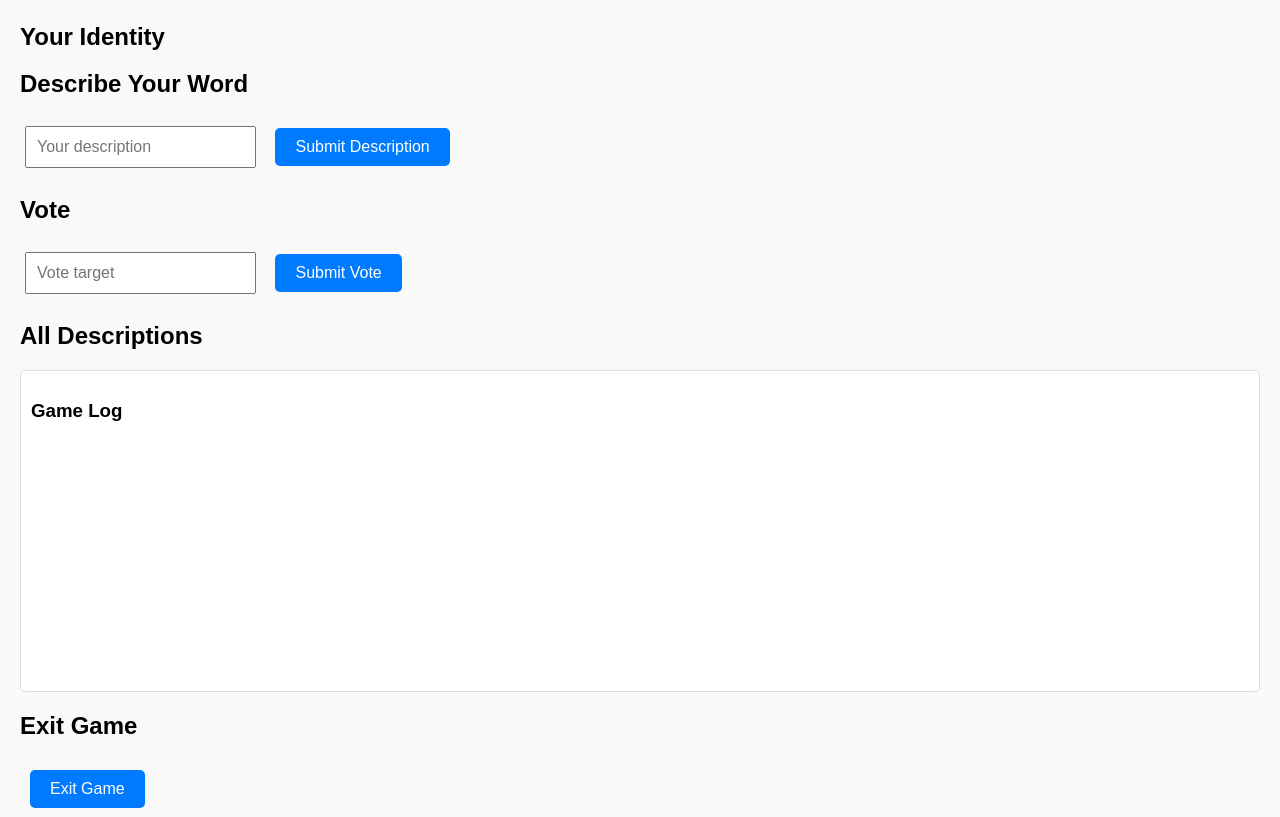
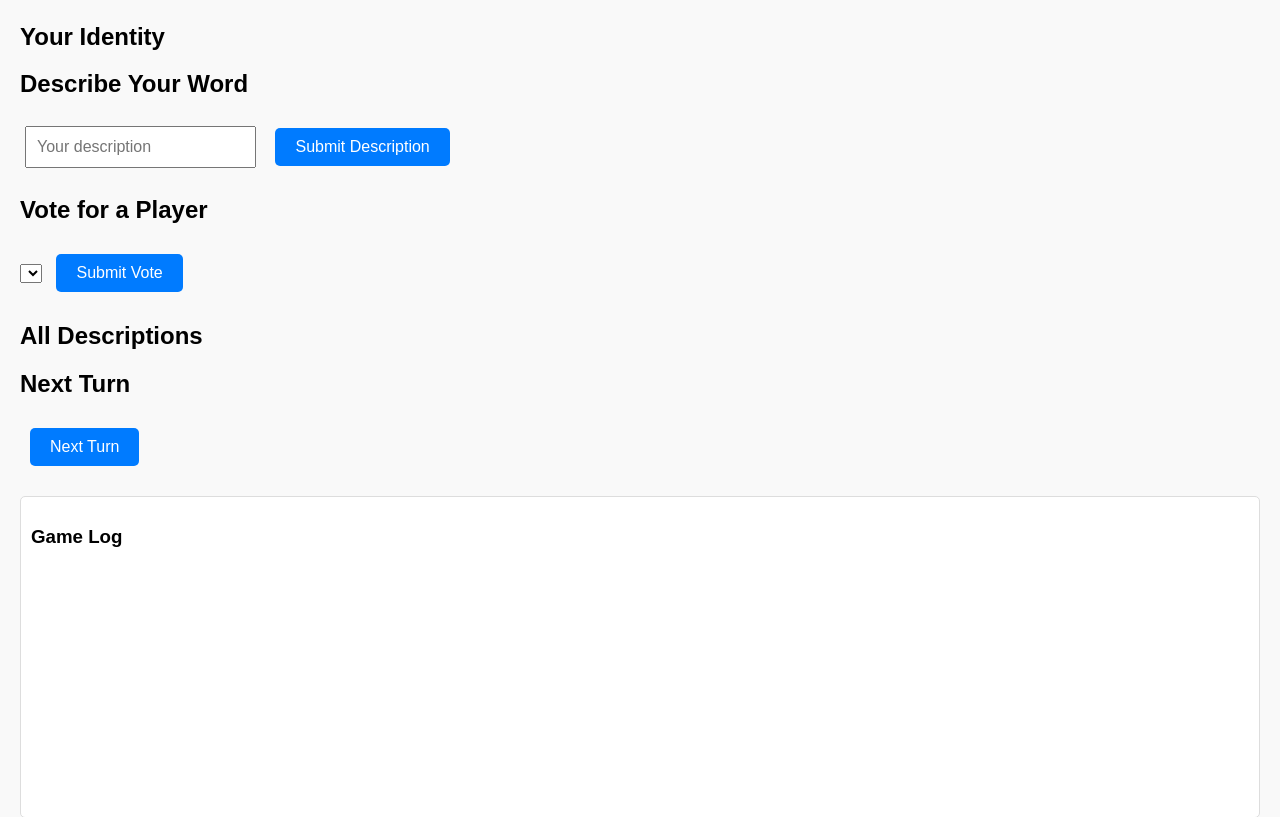
Before and after one commit to Mirrorigin/BoardGAIT, a Flask app: page / in a window 1280 px wide. Shown: the part 309-1126 px from the top of the page. Run offline with Flask 3, Linux system fonts and the light colour scheme; lists and menus that the app fills with data are empty.

Commit message:
Voting mechanism

```diff
--- a/app.py
+++ b/app.py
@@ -1,8 +1,9 @@
 # Routing and service startup
 
+import random
 from flask import Flask, jsonify, request, render_template
 from game.state import game_state, initialize_game, reset_game_state
-from game.logic import handle_describe, handle_vote, handle_eliminate
+# from game.logic import handle_describe, handle_vote, handle_eliminate
 
 app = Flask(__name__)
 
@@ -83,12 +84,32 @@ def describe():
 @app.route('/vote', methods=['POST'])
 def vote():
     data = request.json
-    voter = data.get("voter")
+    voter = data.get("voter")   #
     target = data.get("target")
+
+    # Player Vote
     if target in game_state["votes"]:
         game_state["votes"][target] += 1
-        return jsonify({"message": f"{voter} voted for {target}.", "votes": game_state["votes"]})
-    return jsonify({"error": "Invalid vote target."})
+    else:
+        return jsonify({"error": "Invalid vote target."})
+
+    # Automatically collect descriptions and trigger AI voting
+    active_players = [player for player in game_state["players"] if player not in game_state["eliminated"]]
+    descriptions = game_state["descriptions"]
+    ai_votes = {}  # Store the voting results of each AI player
+
+    # 投票还有个逻辑就是很显然大家不会投给自己！
+    for ai_player in [p for p in active_players if p.startswith("Agent")]:
+        ai_vote = random.choice(active_players)  # AI randomly votes targets
+        game_state["votes"][ai_vote] += 1  # Updated AI voting results
+        ai_votes[ai_player] = ai_vote  # Store AI voting records
+
+    return jsonify({
+        "message": f"{voter} voted for {target}. AI players also voted.",
+        "votes": game_state["votes"],
+        "ai_votes": ai_votes,
+        "descriptions": descriptions
+    })
 
 @app.route('/eliminate', methods=['POST'])
 def eliminate():
@@ -113,6 +134,31 @@ def eliminate():
         "winner": game_state["winner"]
     })
 
+@app.route('/next_turn', methods=['POST'])
+def next_turn():
+    # Increments the current turn
+    game_state["current_turn"] += 1
+
+    # Clear the data of previous round
+    game_state["descriptions"] = {player: None for player in game_state["players"] if player not in game_state["eliminated"]}
+    game_state["votes"] = {player: 0 for player in game_state["players"] if player not in game_state["eliminated"]}
+
+    # Check if there is only 1 player or the game is over
+    active_players = [player for player in game_state["players"] if player not in game_state["eliminated"]]
+    if len(active_players) <= 1 or game_state["game_over"]:
+        return jsonify({
+            "message": "Game over. No further turns.",
+            "game_over": True,
+            "winner": game_state["winner"]
+        })
+
+    return jsonify({
+        "message": "Next turn started.",
+        "active_players": active_players,
+        "descriptions": game_state["descriptions"],
+        "votes": game_state["votes"]
+    })
+
 @app.route('/exit_game', methods=['POST'])
 def exit_game():
     reset_game_state()
--- a/game/logic.py
+++ b/game/logic.py
@@ -1,4 +1,5 @@
 # Processing logic for easy extension
+# 后续把路由中涉及到的逻辑移到这里，防止在路由写太多逻辑
 
 from flask import jsonify
 from game.state import game_state
--- a/game/state.py
+++ b/game/state.py
@@ -15,7 +15,7 @@ game_state = {
     "descriptions": {},
     "votes": {},
     "eliminated": [],
-    "current_turn": 0,
+    "current_turn": 1,
     "game_over": False,
     "winner": None
 }
@@ -74,6 +74,7 @@ def reset_game_state():
         "descriptions": {},
         "votes": {},
         "eliminated": [],
+        "current_turn": 1,
         "game_over": False,
         "winner": None
     })
--- a/templates/index.html
+++ b/templates/index.html
@@ -66,13 +66,18 @@
     <button onclick="submitDescription()">Submit Description</button>
 
     <!-- Voting Phase -->
-    <h2>Vote</h2>
-    <input type="text" id="vote-target" placeholder="Vote target">
+    <h2>Vote for a Player</h2>
+    <select id="vote-target">
+    <!-- Options are dynamically filled during initialization -->
+    </select>
     <button onclick="submitVote()">Submit Vote</button>
 
     <!-- Descriptions Display -->
     <h2>All Descriptions</h2>
     <div id="descriptions"></div>
+
+    <h2>Next Turn</h2>
+    <button onclick="nextTurn()">Next Turn</button>
 
     <!-- Game Log -->
     <div id="game-log">
@@ -113,6 +118,11 @@
             const data = await response.json();
             if (response.ok) {
                 logMessage(data.message);
+
+                // Initializes the voting target
+                const players = Object.keys(data.player_info); // Get the player list
+                initializeVoteTargets(players);
+
                 fetchIdentity();
             } else {
                 alert(data.error);
@@ -165,23 +175,23 @@
         }
 
         function updateDescriptions(descriptions) {
-            const descriptionDiv = document.getElementById('descriptions'); // 修改选择器为显示区域
-            descriptionDiv.innerHTML = ''; // 清空旧描述
+            const descriptionDiv = document.getElementById('descriptions');
+            descriptionDiv.innerHTML = ''; // Clear previous descriptions
 
             for (const [player, desc] of Object.entries(descriptions)) {
                 const descElement = document.createElement('p');
                 descElement.textContent = `${player}: ${desc}`;
                 descriptionDiv.appendChild(descElement);
             }
-            console.log("Descriptions updated:", descriptions); // 确认函数被调用
-}
+            console.log("Descriptions updated:", descriptions);
+        }
 
 
         // Submit vote
         async function submitVote() {
             const target = document.getElementById('vote-target').value.trim();
             if (!target) {
-                alert("Please enter your vote target.");
+                alert("Please select your vote target.");
                 return;
             }
             const response = await fetch('/vote', {
@@ -190,8 +200,48 @@
                 body: JSON.stringify({ voter: playerName, target: target })
             });
             const data = await response.json();
+            if (response.ok) {
+                logMessage(`Vote submitted: ${playerName} -> ${target}`);
+                logMessage("AI Votes:");
+                for (const [ai, vote] of Object.entries(data.ai_votes)) {
+                    logMessage(`${ai} voted for ${vote}`);
+                }
+
+                logMessage("Updated Votes:");
+                for (const [player, count] of Object.entries(data.votes)) {
+                    logMessage(`${player}: ${count} votes`);
+                }
+
+                logMessage("Collected Descriptions:");
+                logMessage(JSON.stringify(data.descriptions, null, 2));
+            } else {
+                alert(data.error);
+            }
+        }
+
+        async function nextTurn() {
+        const response = await fetch('/next_turn', { method: 'POST' });
+        const data = await response.json();
+
+        if (response.ok) {
             logMessage(data.message);
-        }
+
+            if (data.game_over) {
+                logMessage("Game Over! Winner: " + data.winner);
+                return;
+            }
+
+            // Update the voting goal and description
+            const players = data.active_players;
+            initializeVoteTargets(players);
+
+            logMessage(`Current Turn: ${data.current_turn}`);
+            logMessage("Descriptions cleared for the next round.");
+        } else {
+            alert("Failed to start next turn.");
+    }
+}
+
 
         // Log messages
         function logMessage(message) {
@@ -201,6 +251,19 @@
             log.appendChild(logEntry);
         }
 
+        function initializeVoteTargets(players) {
+        const voteSelect = document.getElementById('vote-target');
+        voteSelect.innerHTML = '';
+
+        players.forEach(player => {
+            const option = document.createElement('option');
+            option.value = player;
+            option.textContent = player;
+            voteSelect.appendChild(option);
+        });
+}
+
+
         async function exitGame() {
             const response = await fetch('/exit_game', {
                 method: 'POST',
@@ -208,8 +271,8 @@
 
             const data = await response.json();
             if (response.ok) {
-                alert(data.message); // 提示游戏状态已清空
-                logMessage(data.message); // 添加到日志中
+                alert(data.message); // Alert that game state is cleared
+                logMessage(data.message); // Add logs
             } else {
                 alert("Failed to clear game state.");
             }
```
